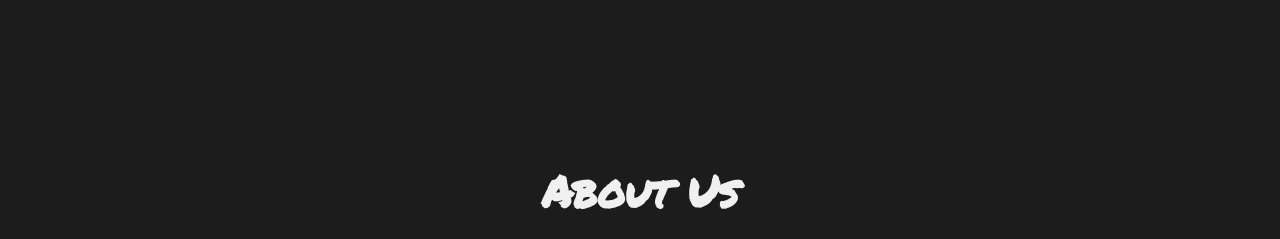
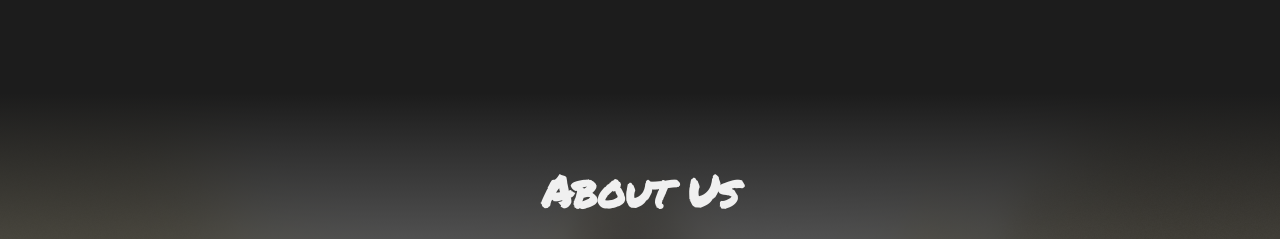
Before and after one commit to CwM03/projeto4, a website: page index.html in a window 1280 px wide. Shown: the part 2736-2975 px from the top of the page. Drawn offline with nearby package versions, Linux system fonts and the light colour scheme; files that its build step writes are made by us from their sources; files whose address does not match are found by name.

Commit message:
Update _about.scss

```diff
--- a/src/styles/_about.scss
+++ b/src/styles/_about.scss
@@ -5,7 +5,7 @@
     min-height: 80vh;
     text-align: center;
     background-color: variaveis.$corDeFundo;
-    background-image: linear-gradient(to top, transparent 0%, variaveis.$corDeFundo 100%), url("../images/twd__banner_aboutUS.jpg");
+    background-image: linear-gradient(to top, transparent 0%, variaveis.$corDeFundo 100%), url("../images/twd__banner__aboutUS.jpg");
     background-size: cover;
 
     &__list {
```
